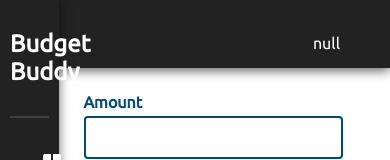
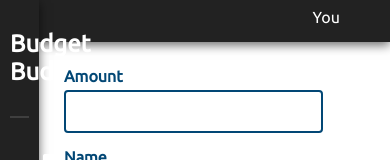
Before and after one commit to Group-Saber/saber-budget-buddy, a React (Create React App) app in the folder budget_buddy_frontend/: page /debt in a window 390 px wide. Shown: the top 160 px of the page. Built offline with nearby package versions, Linux system fonts and the light colour scheme; no server answers; the HTML template or start-up script is replaced by a standard one.

Commit message:
Responsive display

```diff
--- a/budget_buddy_frontend/src/App.css
+++ b/budget_buddy_frontend/src/App.css
@@ -9,8 +9,8 @@ body {
 }
 
 .top-panel {
-  width: 85vw;
-  height: 8vh;
+  width: 90vw;
+  height: 5vh;
   position: fixed;
   right: 0;
   background-color: var(--black);
@@ -25,7 +25,7 @@ body {
 }
 
 .side-panel {
-  width: 15vw;
+  width: 10vw;
   height: 100vh;
   position: fixed;
   background-color: var(--black);
@@ -49,8 +49,8 @@ body {
 
 .tab-body {
   position: fixed;
-  left: 15vw;
-  top: 8vh;
+  left: 10vw;
+  top: 5vh;
   padding: 25px;
 }
 
@@ -117,3 +117,35 @@ body {
   background-color: var(--white);
   color: var(--blue);
 }
+
+/* mobile */
+@media only screen and (min-width: 320px) and (max-width: 480px) {
+
+}
+
+/* tablets */
+@media only screen and (min-width: 481px) and (max-width: 768px)  {
+
+}
+
+/* laptops */
+@media only screen and (min-width: 769px) and (max-width: 1600px)  {
+  .top-panel {
+    width: 85vw;
+    height: 8vh;
+  }
+
+  .side-panel {
+    width: 15vw;
+  }
+
+  .tab-body {
+    left: 15vw;
+    top: 8vh;
+  }
+}
+
+/* desktop */
+@media only screen and (min-width: 1601px)  {
+
+}
--- a/budget_buddy_frontend/src/components/TopPanel.js
+++ b/budget_buddy_frontend/src/components/TopPanel.js
@@ -1,7 +1,7 @@
 import React, { useEffect, useState } from 'react'
 
 const TopPanel = ({uid}) => {
-    let [name, setName] = useState('null')
+    let [name, setName] = useState('You')
 
     useEffect(() => {
         getName()
```
